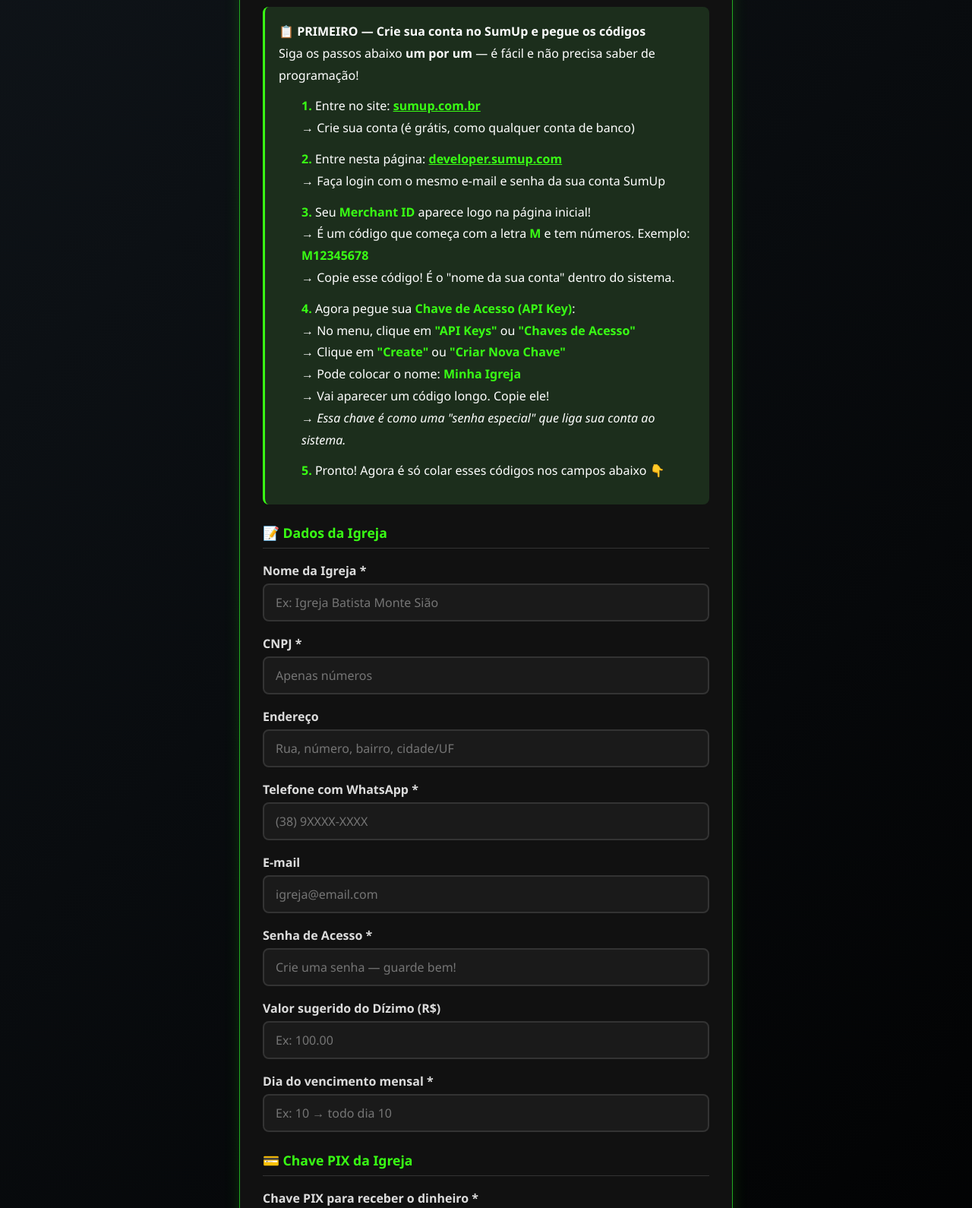
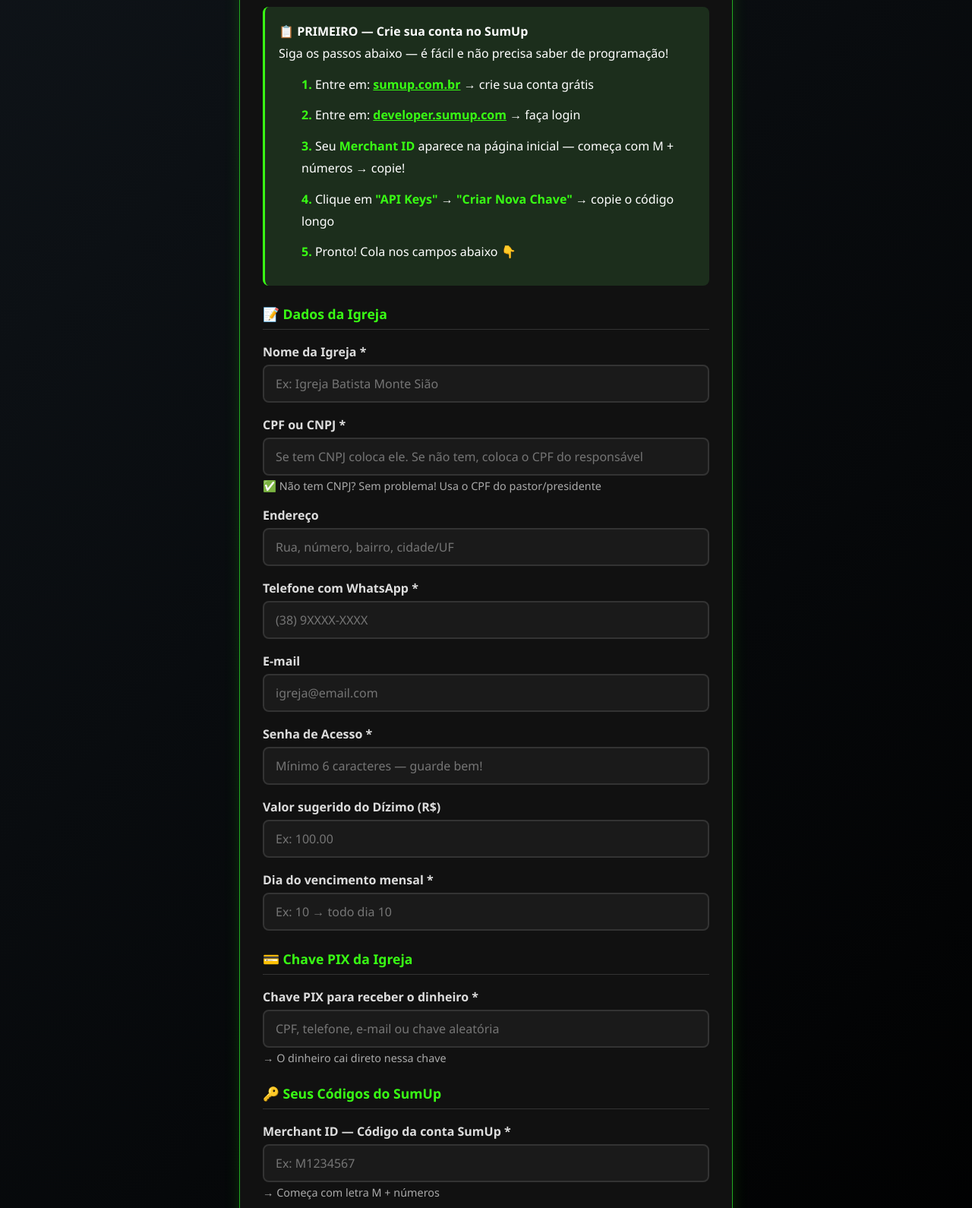
Before and after one commit to Alexandrexicara/ohdizimo, a website: page frontend/pages/igreja/cadastro.html in a window 1280 px wide. Shown: the part 183-1773 px from the top of the page at 76% size. Drawn offline with Linux system fonts and the light colour scheme.

```diff
--- a/frontend/pages/igreja/cadastro.html
+++ b/frontend/pages/igreja/cadastro.html
@@ -3,48 +3,26 @@
 <head>
   <meta charset="UTF-8">
   <meta name="viewport" content="width=device-width, initial-scale=1.0">
-  <title>Cadastro da Igreja — É OHDIZIMO</title>
+  <title>Cadastro da Igreja — É OHDISMO</title>
   <style>
     * { margin: 0; padding: 0; box-sizing: border-box; font-family: 'Segoe UI', Arial, sans-serif; }
-    :root {
-      --verde: #39FF14; --fundo: #000; --cinza: #1a1a1a; --texto: #fff; --aviso: #1c2e1c;
-    }
+    :root { --verde: #39FF14; --fundo: #000; --cinza: #1a1a1a; --texto: #fff; --aviso: #1c2e1c; }
     body { background: linear-gradient(135deg, #0f1419 0%, #000 100%); min-height: 100vh; padding: 20px; color: var(--texto); }
-
-    header {
-      background: #000; padding: 15px 30px; border-bottom: 2px solid var(--verde);
-      box-shadow: 0 0 15px var(--verde); margin: -20px -20px 30px -20px;
-    }
+    header { background: #000; padding: 15px 30px; border-bottom: 2px solid var(--verde); box-shadow: 0 0 15px var(--verde); margin: -20px -20px 30px -20px; }
     .logo { font-size: 1.8rem; font-weight: 900; color: var(--verde); text-shadow: 0 0 10px var(--verde); text-align: center; }
-
     .container { max-width: 650px; margin: 0 auto; }
     .card { background: #111; border-radius: 16px; padding: 30px; box-shadow: 0 0 20px rgba(57,255,20,0.15); border: 1px solid #2a2; }
-
     h1 { color: var(--verde); text-align: center; margin-bottom: 25px; font-size: 1.6rem; }
     h3 { color: var(--verde); margin: 25px 0 12px; font-size: 1.1rem; border-bottom: 1px solid #333; padding-bottom: 8px; }
-
-    .caixa-instrucao {
-      background: var(--aviso); border-left: 3px solid var(--verde); padding: 18px; border-radius: 8px; margin-bottom: 25px;
-      line-height: 1.8;
-    }
+    .caixa-instrucao { background: var(--aviso); border-left: 3px solid var(--verde); padding: 18px; border-radius: 8px; margin-bottom: 25px; line-height: 1.8; }
     .caixa-instrucao a { color: var(--verde); font-weight: bold; text-decoration: underline; }
     .passo { margin: 12px 0; padding-left: 30px; position: relative; }
     .passo strong { color: var(--verde); }
-
     label { display: block; font-weight: 600; margin: 18px 0 6px; color: #ddd; }
-    input {
-      width: 100%; padding: 12px 15px; border: 2px solid #333; border-radius: 8px;
-      background: #1a1a1a; color: white; font-size: 1rem;
-    }
+    input { width: 100%; padding: 12px 15px; border: 2px solid #333; border-radius: 8px; background: #1a1a1a; color: white; font-size: 1rem; }
     input:focus { outline: none; border-color: var(--verde); box-shadow: 0 0 8px var(--verde); }
-
-    .btn {
-      width: 100%; padding: 15px; margin-top: 25px; border: none; border-radius: 10px;
-      font-size: 1.1rem; font-weight: 700; background: linear-gradient(90deg, #00a86b, var(--verde));
-      color: #000; cursor: pointer; box-shadow: 0 0 12px var(--verde);
-    }
+    .btn { width: 100%; padding: 15px; margin-top: 25px; border: none; border-radius: 10px; font-size: 1.1rem; font-weight: 700; background: linear-gradient(90deg, #00a86b, var(--verde)); color: #000; cursor: pointer; box-shadow: 0 0 12px var(--verde); }
     .btn:hover { transform: scale(1.02); }
-
     .resultado { margin-top: 20px; padding: 15px; border-radius: 8px; display: none; }
     .sucesso { background: #0f2f0f; border: 1px solid var(--verde); }
     .erro { background: #2f0f0f; border: 1px solid #f55; color: #f88; }
@@ -53,47 +31,19 @@
   </style>
 </head>
 <body>
-
-  <header>
-    <div class="logo">✝️ É OHDIZIMO</div>
-  </header>
-
+  <header><div class="logo">✝️ É OHDISMO</div></header>
   <div class="container">
     <div class="card">
       <h1>🏛️ Cadastro da Igreja</h1>
 
       <div class="caixa-instrucao">
-        <strong>📋 PRIMEIRO — Crie sua conta no SumUp e pegue os códigos</strong><br>
-        Siga os passos abaixo <strong>um por um</strong> — é fácil e não precisa saber de programação!
-
-        <div class="passo">
-          <strong>1.</strong> Entre no site: <a href="https://sumup.com.br" target="_blank">sumup.com.br</a>
-          <br>→ Crie sua conta (é grátis, como qualquer conta de banco)
-        </div>
-
-        <div class="passo">
-          <strong>2.</strong> Entre nesta página: <a href="https://developer.sumup.com" target="_blank">developer.sumup.com</a>
-          <br>→ Faça login com o mesmo e-mail e senha da sua conta SumUp
-        </div>
-
-        <div class="passo">
-          <strong>3.</strong> Seu <strong>Merchant ID</strong> aparece logo na página inicial!
-          <br>→ É um código que começa com a letra <strong>M</strong> e tem números. Exemplo: <strong>M12345678</strong>
-          <br>→ Copie esse código! É o "nome da sua conta" dentro do sistema.
-        </div>
-
-        <div class="passo">
-          <strong>4.</strong> Agora pegue sua <strong>Chave de Acesso (API Key)</strong>:
-          <br>→ No menu, clique em <strong>"API Keys"</strong> ou <strong>"Chaves de Acesso"</strong>
-          <br>→ Clique em <strong>"Create"</strong> ou <strong>"Criar Nova Chave"</strong>
-          <br>→ Pode colocar o nome: <strong>Minha Igreja</strong>
-          <br>→ Vai aparecer um código longo. Copie ele!
-          <br>→ <em>Essa chave é como uma "senha especial" que liga sua conta ao sistema.</em>
-        </div>
-
-        <div class="passo">
-          <strong>5.</strong> Pronto! Agora é só colar esses códigos nos campos abaixo 👇
-        </div>
+        <strong>📋 PRIMEIRO — Crie sua conta no SumUp</strong><br>
+        Siga os passos abaixo — é fácil e não precisa saber de programação!
+        <div class="passo"><strong>1.</strong> Entre em: <a href="https://sumup.com.br" target="_blank">sumup.com.br</a> → crie sua conta grátis</div>
+        <div class="passo"><strong>2.</strong> Entre em: <a href="https://developer.sumup.com" target="_blank">developer.sumup.com</a> → faça login</div>
+        <div class="passo"><strong>3.</strong> Seu <strong>Merchant ID</strong> aparece na página inicial — começa com M + números → copie!</div>
+        <div class="passo"><strong>4.</strong> Clique em <strong>"API Keys"</strong> → <strong>"Criar Nova Chave"</strong> → copie o código longo</div>
+        <div class="passo"><strong>5.</strong> Pronto! Cola nos campos abaixo 👇</div>
       </div>
 
       <form id="formIgreja">
@@ -102,8 +52,9 @@
         <label>Nome da Igreja *</label>
         <input type="text" name="nome" required placeholder="Ex: Igreja Batista Monte Sião">
 
-        <label>CNPJ *</label>
-        <input type="text" name="cnpj" required placeholder="Apenas números">
+        <label>CPF ou CNPJ *</label>
+        <input type="text" name="cpf_ou_cnpj" required placeholder="Se tem CNPJ coloca ele. Se não tem, coloca o CPF do responsável">
+        <p class="explicacao">✅ Não tem CNPJ? Sem problema! Usa o CPF do pastor/presidente</p>
 
         <label>Endereço</label>
         <input type="text" name="endereco" placeholder="Rua, número, bairro, cidade/UF">
@@ -115,7 +66,7 @@
         <input type="email" name="email" placeholder="igreja@email.com">
 
         <label>Senha de Acesso *</label>
-        <input type="password" name="senha" required placeholder="Crie uma senha — guarde bem!">
+        <input type="password" name="senha" required placeholder="Mínimo 6 caracteres — guarde bem!">
 
         <label>Valor sugerido do Dízimo (R$)</label>
         <input type="number" step="0.01" name="valor_dizimo_fixo" placeholder="Ex: 100.00">
@@ -125,18 +76,17 @@
 
         <h3>💳 Chave PIX da Igreja</h3>
         <label>Chave PIX para receber o dinheiro *</label>
-        <input type="text" name="chave_pix" required placeholder="Seu CPF, telefone, e-mail ou chave aleatória">
-        <p class="explicacao">→ O dinheiro do dízimo vai cair direto nessa chave PIX</p>
+        <input type="text" name="chave_pix" required placeholder="CPF, telefone, e-mail ou chave aleatória">
+        <p class="explicacao">→ O dinheiro cai direto nessa chave</p>
 
         <h3>🔑 Seus Códigos do SumUp</h3>
-
-        <label>Merchant ID — Código da sua conta *</label>
+        <label>Merchant ID — Código da conta SumUp *</label>
         <input type="text" name="sumup_merchant_id" required placeholder="Ex: M1234567">
-        <p class="explicacao">→ Começa com letra M + números. Viu no passo 3 acima</p>
+        <p class="explicacao">→ Começa com letra M + números</p>
 
         <label>Chave de Acesso — API Key *</label>
         <input type="text" name="sumup_api_key" required placeholder="Começa com sk_ ou sup_sk_">
-        <p class="explicacao">→ Criou no passo 4. É a "senha especial" da sua conta</p>
+        <p class="explicacao">→ É a "senha especial" que você criou</p>
 
         <button type="submit" class="btn">Cadastrar Igreja ✅</button>
       </form>
@@ -168,7 +118,7 @@
           <p>Seu link para os fiéis se cadastrarem:</p>
           <code>${window.location.origin}/fiel/cadastro/${resposta.dados.link_unico}</code>
           <p style="margin-top:15px">Confirmação automática: <strong>ATIVADA ✅</strong></p>
-          <p style="margin-top:10px; font-size:0.9rem; color:#99">Guarde esse link! É assim que as pessoas vão contribuir para sua igreja.</p>
+          <p style="margin-top:10px; font-size:0.9rem; color:#99">Guarde esse link! É assim que as pessoas vão contribuir.</p>
         `;
       } else {
         div.className = 'resultado erro';
```
Also changed, not shown: backend/routes/igrejas.js (+5 -4 lines).
